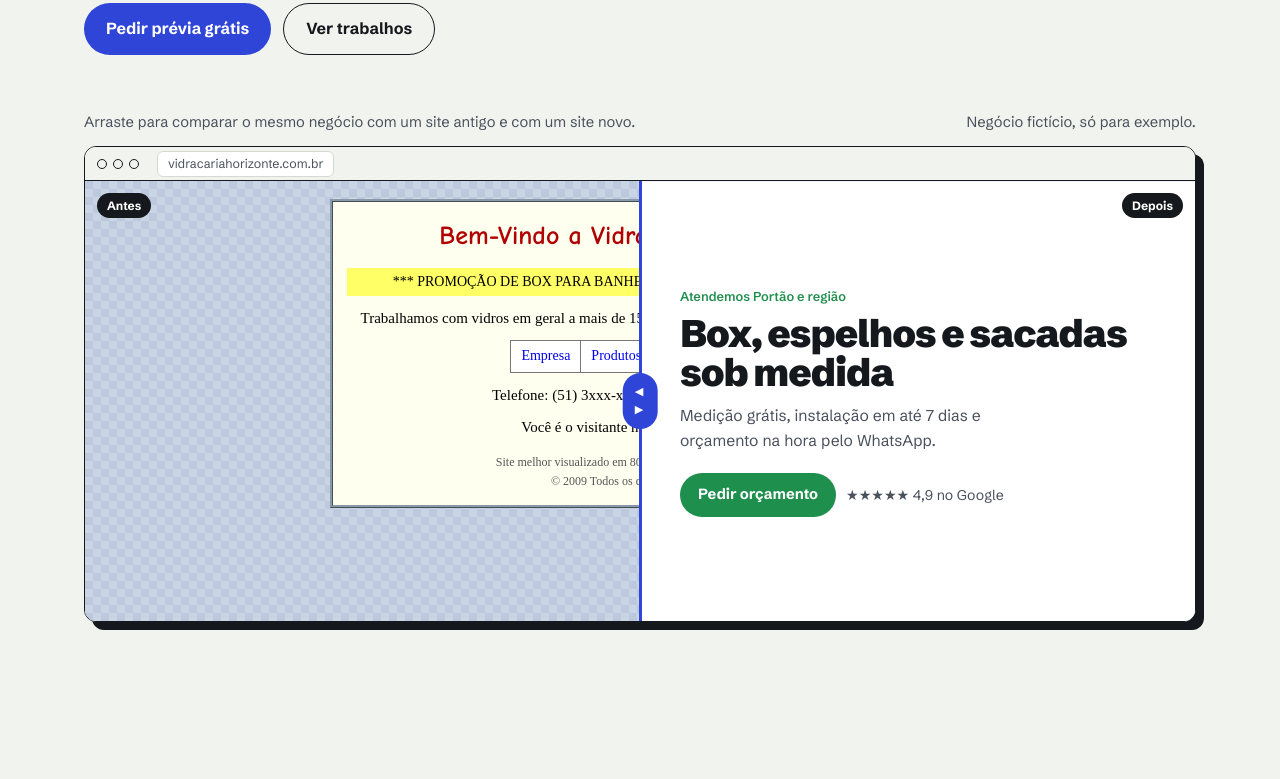
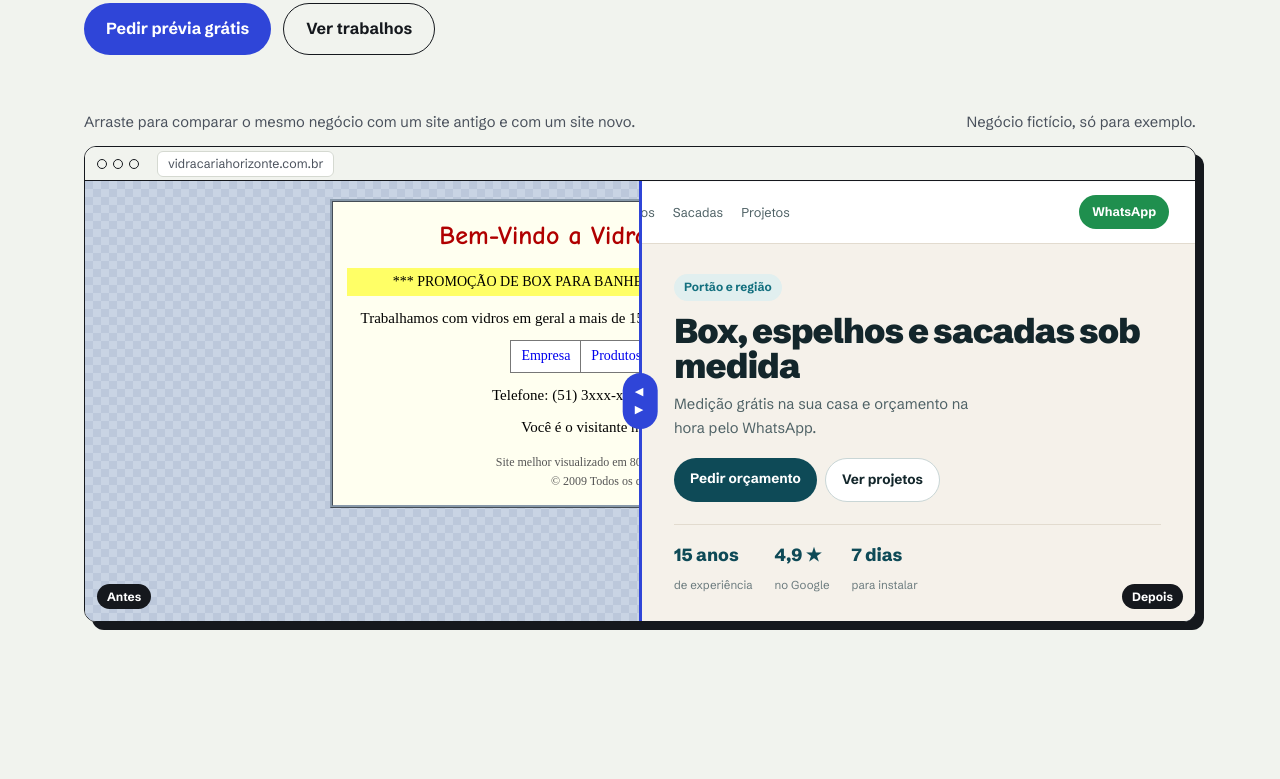
Before and after one commit to Luis1982Yt/portfolio, a plain HTML site: page index.html in a window 1280 px wide. Shown: the part 543-1322 px from the top of the page. Drawn offline with Linux system fonts and the light colour scheme.

Commit message:
Refaz o exemplo "depois" como um site completo
Co-Authored-By: Claude Opus 5.5 <noreply@anthropic.com>
Claude-Session: https://claude.ai/code/session_01BucXToaDXgnpeatRSNxMeH

```diff
--- a/index.html
+++ b/index.html
@@ -72,25 +72,36 @@
   .old small{display:block;margin-top:10px;font-size:12px;color:#555}
 
   /* "Depois": o mesmo negócio, hoje */
-  .new{background:var(--white);clip-path:inset(0 0 0 var(--cut,50%));display:grid;grid-template-columns:1fr 1fr}
-  .new .visual{order:0}
-  .new .copy{order:1}
-  .new .copy{padding:44px 40px;display:flex;flex-direction:column;justify-content:center}
-  .new .tag{font-size:.8rem;font-weight:600;color:var(--wa)}
-  .new h3{font-weight:900;font-size:2.4rem;line-height:1;letter-spacing:-.03em;margin-top:8px}
-  .new p{margin-top:12px;color:var(--ink-2);font-size:.98rem;max-width:34ch}
-  .new .row{margin-top:20px;display:flex;gap:10px;flex-wrap:wrap}
-  .new .wa{background:var(--wa);color:#fff;font-weight:700;border-radius:999px;padding:10px 18px;font-size:.92rem}
-  .new .stars{font-size:.88rem;color:var(--ink-2);display:flex;align-items:center}
-  .new .visual{background:var(--mint);position:relative;overflow:hidden}
-  .new .visual svg{position:absolute;inset:0;width:100%;height:100%}
-
+  .new{--teal:#0E4A57;--teal-2:#14707F;--sand:#F5F1EA;background:var(--sand);clip-path:inset(0 0 0 var(--cut,50%));display:grid;grid-template-rows:auto 1fr;font-family:var(--font);color:#13262B}
+  .n-nav{display:flex;align-items:center;justify-content:space-between;padding:14px 26px;border-bottom:1px solid #E2DBCF;background:#fff}
+  .n-logo{display:flex;align-items:center;gap:8px;font-weight:800;font-size:.98rem;letter-spacing:-.01em}
+  .n-logo i{width:22px;height:22px;border-radius:6px;background:linear-gradient(135deg,var(--teal-2),var(--teal));display:block}
+  .n-menu{display:flex;gap:18px;font-size:.8rem;color:#4F6266}
+  .n-wa{background:#1F8F4E;color:#fff;font-weight:700;font-size:.78rem;padding:7px 13px;border-radius:999px}
+  .n-body{display:grid;grid-template-columns:1fr 1fr;min-height:0}
+  .n-photo{position:relative;overflow:hidden;background:radial-gradient(120% 90% at 30% 20%,#2C8C9A 0%,var(--teal) 55%,#08313A 100%)}
+  .n-photo svg{position:absolute;inset:0;width:100%;height:100%}
+  .n-review{position:absolute;right:18px;bottom:20px;background:#fff;border-radius:12px;padding:12px 14px;width:200px;box-shadow:0 12px 30px rgba(4,30,36,.35);font-size:.78rem;line-height:1.4}
+  .n-review b{color:#E9A100;letter-spacing:1px;font-size:.85rem}
+  .n-review q{display:block;margin:4px 0;font-weight:600;color:#13262B}
+  .n-review span{color:#6B7B7E}
+  .n-copy{padding:30px 34px;display:flex;flex-direction:column;justify-content:center}
+  .n-tag{align-self:flex-start;font-size:.74rem;font-weight:700;color:var(--teal-2);background:#E1EFEF;padding:4px 10px;border-radius:999px}
+  .n-copy h3{font-weight:900;font-size:2.15rem;line-height:1.02;letter-spacing:-.03em;margin-top:12px}
+  .n-copy p{margin-top:10px;color:#4F6266;font-size:.92rem;max-width:34ch}
+  .n-cta{margin-top:18px;display:flex;gap:8px;flex-wrap:wrap}
+  .n-cta span{font-weight:700;font-size:.85rem;padding:10px 16px;border-radius:999px}
+  .n-cta .p{background:var(--teal);color:#fff}
+  .n-cta .s{border:1.5px solid #C9D6D6;color:#13262B;background:#fff}
+  .n-stats{margin-top:22px;display:grid;grid-template-columns:repeat(3,auto);justify-content:start;gap:22px;padding-top:16px;border-top:1px solid #E2DBCF}
+  .n-stats strong{display:block;font-weight:800;font-size:1.1rem;color:var(--teal)}
+  .n-stats span{font-size:.72rem;color:#6B7B7E}
   .handle{position:absolute;top:0;bottom:0;left:var(--cut,50%);width:0;pointer-events:none}
   .handle::before{content:"";position:absolute;top:0;bottom:0;left:-1px;width:3px;background:var(--blue)}
   .handle::after{content:"◀ ▶";position:absolute;top:50%;left:0;transform:translate(-50%,-50%);background:var(--blue);color:#fff;font-size:.7rem;letter-spacing:2px;padding:10px 12px;border-radius:999px;font-family:var(--font)}
   .stage input[type=range]{position:absolute;inset:0;width:100%;height:100%;opacity:0;cursor:ew-resize;margin:0}
   .stage input[type=range]:focus-visible + .handle::after{outline:3px solid var(--ink);outline-offset:2px}
-  .labels{position:absolute;top:12px;left:12px;right:12px;display:flex;justify-content:space-between;pointer-events:none}
+  .labels{position:absolute;bottom:12px;left:12px;right:12px;display:flex;justify-content:space-between;pointer-events:none}
   .labels span{background:var(--ink);color:#fff;font-size:.75rem;font-weight:700;padding:3px 10px;border-radius:999px}
 
   /* Seções */
@@ -157,9 +168,12 @@
     .steps{grid-template-columns:1fr 1fr}
     .also .wrap,.also .items{grid-template-columns:1fr}
     .stage{height:520px}
-    .new{grid-template-columns:1fr;grid-template-rows:1fr auto}
-    .new .copy{padding:28px 22px}
-    .new h3{font-size:1.9rem}
+    .n-menu{display:none}
+    .n-body{grid-template-columns:1fr;grid-template-rows:180px 1fr}
+    .n-copy{padding:20px 22px}
+    .n-copy h3{font-size:1.6rem}
+    .n-review{display:none}
+    .n-stats{gap:14px}
   }
   @media (max-width:520px){
     .steps{grid-template-columns:1fr}
@@ -214,19 +228,42 @@
             </div>
             <!-- Depois -->
             <div class="pane new" id="newPane" aria-hidden="true">
-              <div class="copy">
-                <span class="tag">Atendemos Portão e região</span>
-                <h3>Box, espelhos e sacadas sob medida</h3>
-                <p>Medição grátis, instalação em até 7 dias e orçamento na hora pelo WhatsApp.</p>
-                <div class="row"><span class="wa">Pedir orçamento</span><span class="stars">★★★★★ 4,9 no Google</span></div>
+              <div class="n-nav">
+                <span class="n-logo"><i></i>Horizonte Vidros</span>
+                <span class="n-menu"><span>Box</span><span>Espelhos</span><span>Sacadas</span><span>Projetos</span></span>
+                <span class="n-wa">WhatsApp</span>
               </div>
-              <div class="visual">
-                <svg viewBox="0 0 400 440" preserveAspectRatio="xMidYMid slice">
-                  <rect x="90" y="70" width="220" height="330" fill="#fff" stroke="#15181D" stroke-width="5"/>
-                  <path d="M200 70v330" stroke="#15181D" stroke-width="5"/>
-                  <path d="M120 110 L170 160 M130 150 L160 180 M230 110 L280 160 M240 150 L270 180" stroke="#2F45D8" stroke-width="5" stroke-linecap="round"/>
-                  <rect x="60" y="400" width="280" height="12" fill="#15181D"/>
-                </svg>
+              <div class="n-body">
+                <div class="n-photo">
+                  <svg viewBox="0 0 400 400" preserveAspectRatio="xMidYMid slice">
+                    <defs>
+                      <linearGradient id="gl" x1="0" y1="0" x2="1" y2="1"><stop offset="0" stop-color="#fff" stop-opacity=".55"/><stop offset=".5" stop-color="#fff" stop-opacity=".12"/><stop offset="1" stop-color="#fff" stop-opacity=".35"/></linearGradient>
+                      <linearGradient id="fl" x1="0" y1="0" x2="0" y2="1"><stop offset="0" stop-color="#0B3A44"/><stop offset="1" stop-color="#06252C"/></linearGradient>
+                    </defs>
+                    <rect x="0" y="300" width="400" height="100" fill="url(#fl)"/>
+                    <rect x="70" y="40" width="10" height="270" rx="3" fill="#C9D3D5"/>
+                    <rect x="320" y="40" width="10" height="270" rx="3" fill="#C9D3D5"/>
+                    <rect x="70" y="36" width="260" height="8" rx="3" fill="#C9D3D5"/>
+                    <rect x="82" y="46" width="118" height="262" fill="url(#gl)" stroke="#E6F2F3" stroke-opacity=".7"/>
+                    <rect x="200" y="46" width="118" height="262" fill="url(#gl)" stroke="#E6F2F3" stroke-opacity=".7"/>
+                    <path d="M100 70 L170 140 M110 110 L150 150 M220 70 L290 140 M230 110 L270 150" stroke="#fff" stroke-opacity=".7" stroke-width="5" stroke-linecap="round"/>
+                    <rect x="192" y="160" width="6" height="60" rx="3" fill="#E6F2F3"/>
+                    <circle cx="260" cy="90" r="14" fill="#C9D3D5" opacity=".9"/>
+                    <path d="M260 104 v40" stroke="#C9D3D5" stroke-width="4" opacity=".6" stroke-dasharray="2 8" stroke-linecap="round"/>
+                  </svg>
+                  <div class="n-review"><b>★★★★★</b><q>Ficou perfeito, instalaram no prazo.</q><span>Ana, cliente em Portão</span></div>
+                </div>
+                <div class="n-copy">
+                  <span class="n-tag">Portão e região</span>
+                  <h3>Box, espelhos e sacadas sob medida</h3>
+                  <p>Medição grátis na sua casa e orçamento na hora pelo WhatsApp.</p>
+                  <div class="n-cta"><span class="p">Pedir orçamento</span><span class="s">Ver projetos</span></div>
+                  <div class="n-stats">
+                    <div><strong>15 anos</strong><span>de experiência</span></div>
+                    <div><strong>4,9 ★</strong><span>no Google</span></div>
+                    <div><strong>7 dias</strong><span>para instalar</span></div>
+                  </div>
+                </div>
               </div>
             </div>
             <div class="labels" aria-hidden="true"><span>Antes</span><span>Depois</span></div>
```
